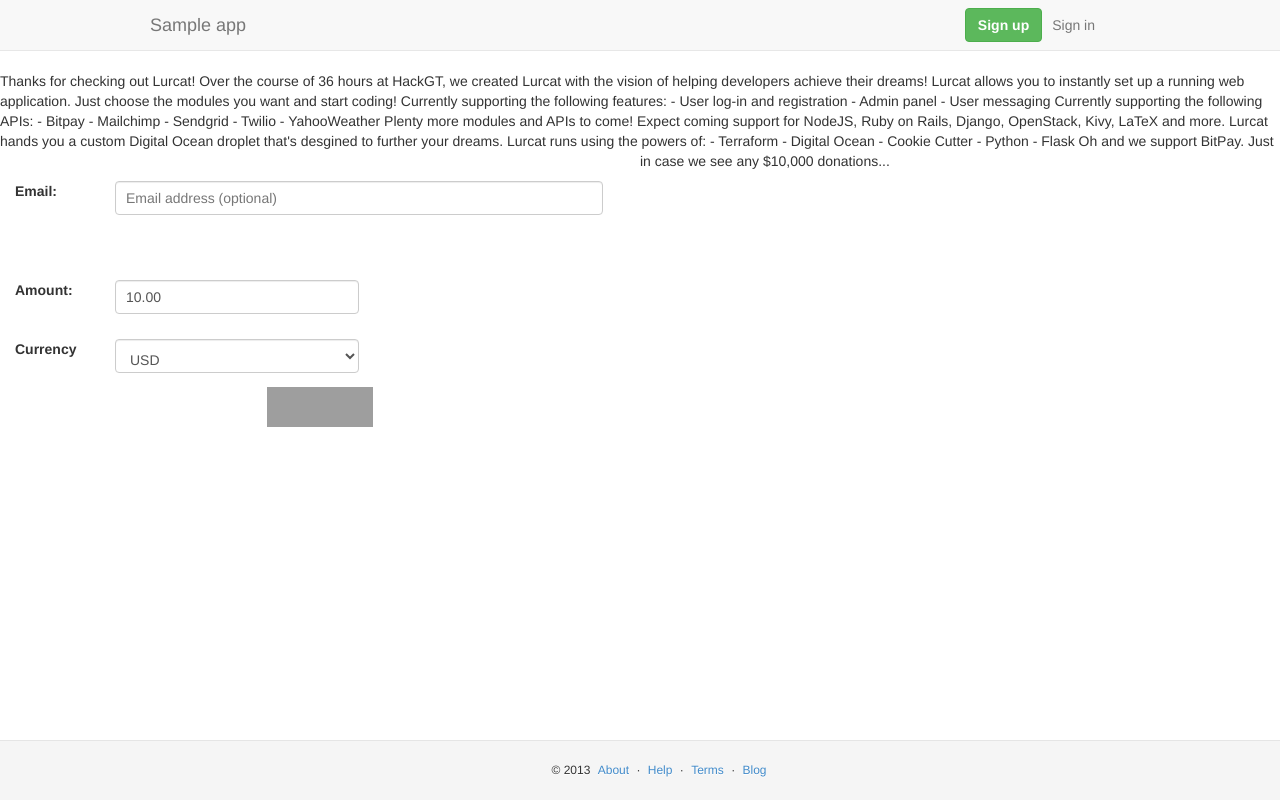
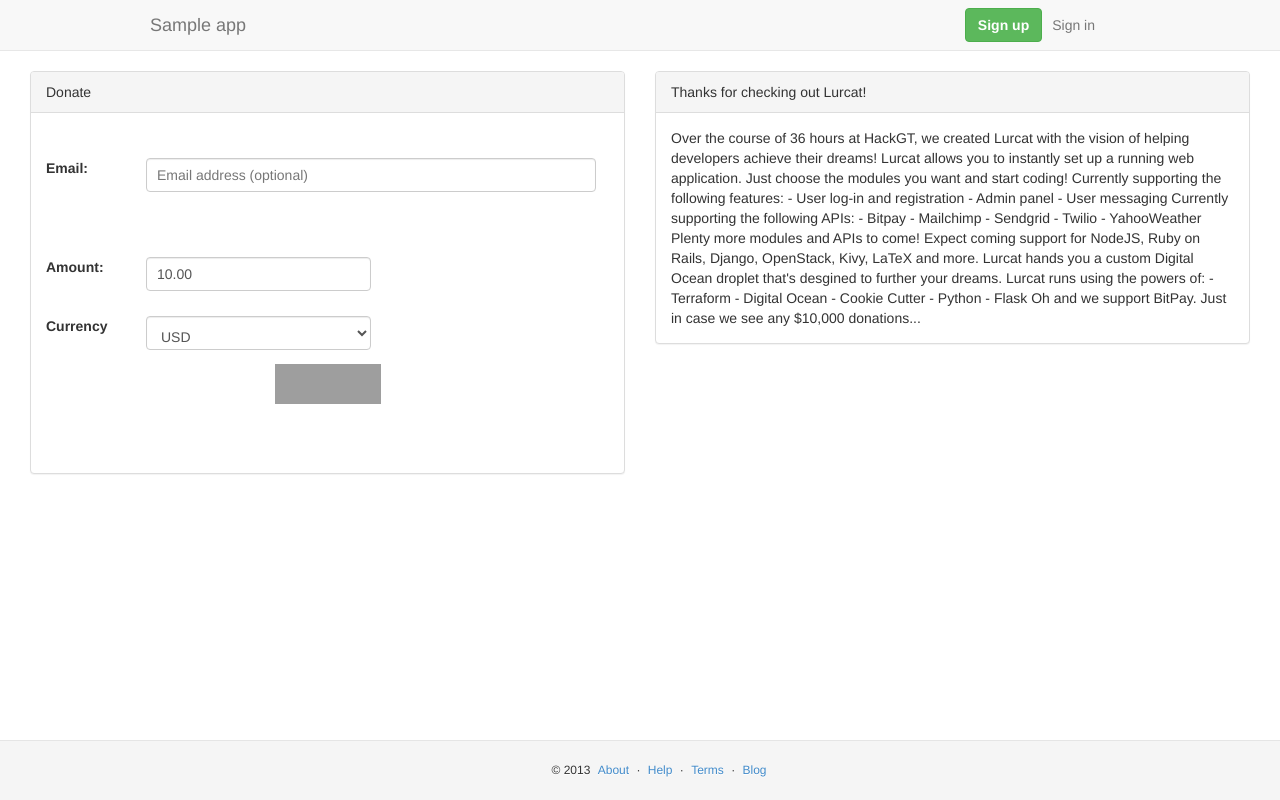
Before and after one commit to danieltimpone/lurcat-flask, a Python web app: template lurcat/templates/bitpay/donate.html in a window 1280 px wide. Run offline with Jinja, Linux system fonts and the light colour scheme; the template is opened without the code that fills it, so the values that code supplies are empty; some libraries are stand-ins or nearby versions; grey boxes are pictures that could not be loaded.

Commit message:
added panels to bitpay page

```diff
--- a/lurcat/templates/bitpay/donate.html
+++ b/lurcat/templates/bitpay/donate.html
@@ -18,37 +18,12 @@
       </style>
 
 
-Thanks for checking out Lurcat!
-Over the course of 36 hours at HackGT, we created Lurcat with the vision of helping developers achieve their dreams!
 
-Lurcat allows you to instantly set up a running web application.  Just choose the modules you want and start coding!
-
-Currently supporting the following features:
-  - User log-in and registration
-  - Admin panel
-  - User messaging
-
-Currently supporting the following APIs:
-  - Bitpay
-  - Mailchimp
-  - Sendgrid
-  - Twilio
-  - YahooWeather
-
-Plenty more modules and APIs to come!  Expect coming support for NodeJS, Ruby on Rails, Django, OpenStack, Kivy, LaTeX and more.
-
-Lurcat hands you a custom Digital Ocean droplet that's desgined to further your dreams.
-
-Lurcat runs using the powers of:
-  - Terraform
-  - Digital Ocean
-  - Cookie Cutter
-  - Python
-  - Flask
-
-Oh and we support BitPay.  Just in case we see any $10,000 donations...
-
+    <div class="col-xs-12">
       <div class="col-xs-6">
+        <div class="panel panel-default">
+          <div class="panel-heading">Donate</div>
+          <div class="panel-body">
             <form class="bitpay-donate" action="https://bitpay.com/checkout" method="post">
               <input name="action" type="hidden" value="checkout">
               <fieldset>
@@ -107,4 +82,44 @@
               </fieldset>
             </form>
           </div>
+        </div>
+      </div>
+      <div class="col-xs-6">
+        <div class="panel panel-default">
+          <div class="panel-heading">
+            Thanks for checking out Lurcat!
+          </div>
+          <div class="panel-body">
+            Over the course of 36 hours at HackGT, we created Lurcat with the vision of helping developers achieve their dreams!
+
+            Lurcat allows you to instantly set up a running web application.  Just choose the modules you want and start coding!
+
+            Currently supporting the following features:
+              - User log-in and registration
+              - Admin panel
+              - User messaging
+
+            Currently supporting the following APIs:
+              - Bitpay
+              - Mailchimp
+              - Sendgrid
+              - Twilio
+              - YahooWeather
+
+            Plenty more modules and APIs to come!  Expect coming support for NodeJS, Ruby on Rails, Django, OpenStack, Kivy, LaTeX and more.
+
+            Lurcat hands you a custom Digital Ocean droplet that's desgined to further your dreams.
+
+            Lurcat runs using the powers of:
+              - Terraform
+              - Digital Ocean
+              - Cookie Cutter
+              - Python
+              - Flask
+
+            Oh and we support BitPay.  Just in case we see any $10,000 donations...
+          </div>
+        </div>
+      </div>
+    </div>
     {% endblock %}
```
Lines whose indentation alone changed are shown as unchanged.
